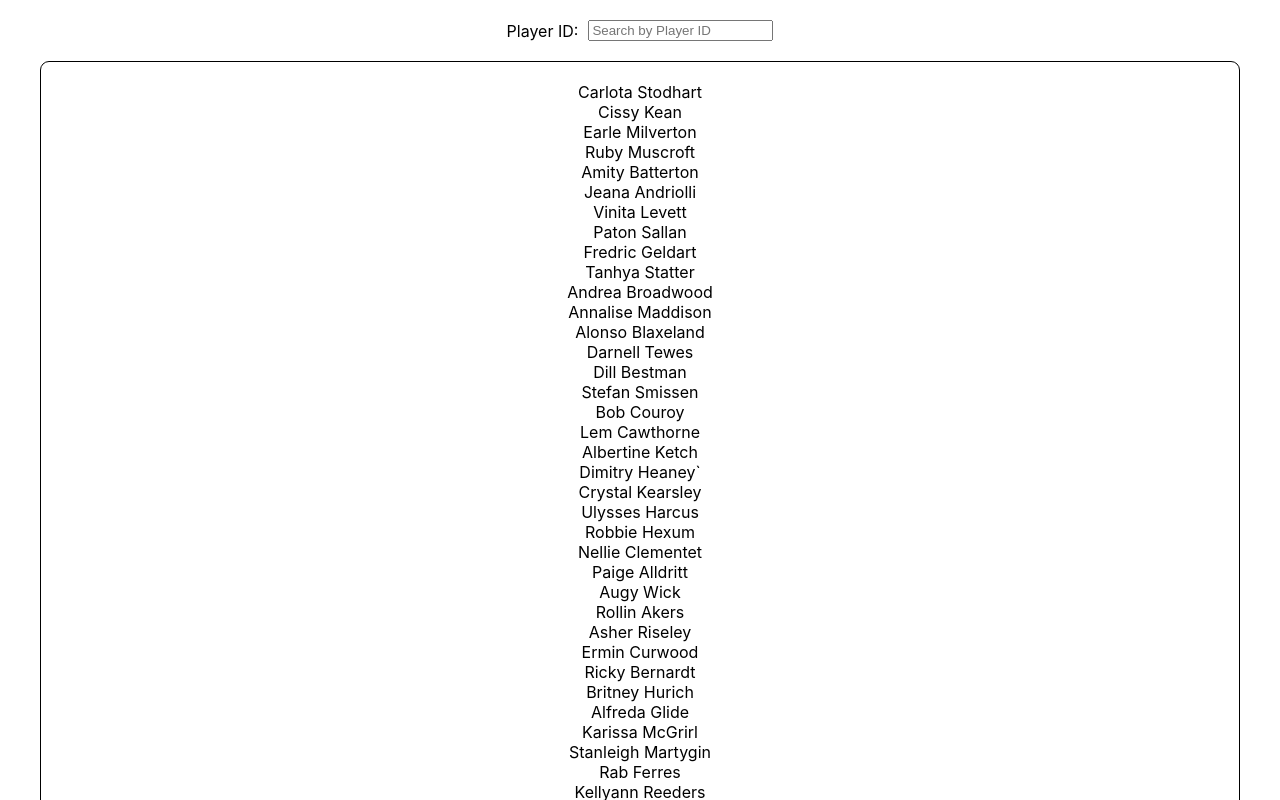
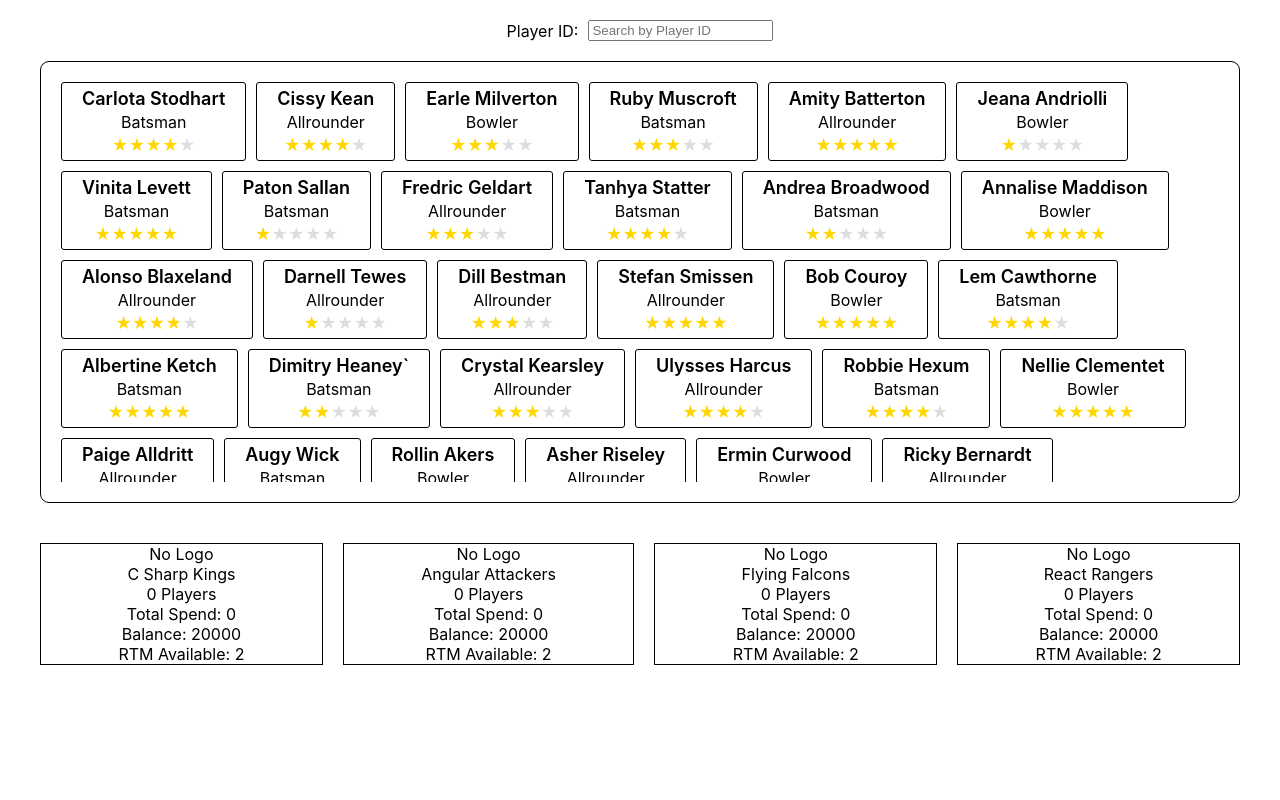
Before and after one commit to saurabh14/cricAuction, a React (Create React App) app: page / in a window 1280 px wide. Shown: the top 800 px of the page. Built offline with nearby package versions, Linux system fonts and the light colour scheme.

Commit message:
updated full players rating

```diff
--- a/src/assets/style/auctionPage.scss
+++ b/src/assets/style/auctionPage.scss
@@ -54,3 +54,50 @@
         border: 1px solid;
     }
 }
+
+.playerListwrapper-card{
+    display: flex;
+    flex-wrap: wrap;
+    max-height: 400px;
+    overflow: auto;
+    gap: 10px;
+    .PlayerListCard{
+        display: flex;
+        border: 1px solid;
+        border-radius: 3px;
+        padding: 5px 20px;
+        gap: 3px;
+        flex-wrap: wrap;
+        align-items: center;
+        justify-content: space-evenly;
+        flex-direction: column;
+        .playerName{
+            font-size: 18px;
+            font-weight: 600;
+        }
+        .RatingContainer > span::before {
+            content: "\2605";
+            color: #ddd;
+        }
+
+        .RatingContainer.star1 span:nth-of-type(1)::before {
+            color: gold;
+        }
+
+        .RatingContainer.star2 span:nth-of-type(-n+2)::before {
+            color: gold;
+        }
+
+        .RatingContainer.star3 span:nth-of-type(-n+3)::before {
+            color: gold;
+        }
+
+        .RatingContainer.star4 span:nth-of-type(-n+4)::before {
+            color: gold;
+        }
+
+        .RatingContainer.star5 span:nth-of-type(-n+5)::before {
+            color: gold;
+        }
+    }
+}
--- a/src/components/auctionPage/fullPlayers.jsx
+++ b/src/components/auctionPage/fullPlayers.jsx
@@ -1,10 +1,13 @@
 function FullPlayers({players}){
     return (
-        <div>
+        <div className="playerListwrapper-card">
              {players.map((player) => (
-                <div key={player.id}>
-                    <span>{player.name}</span>
-                    <div className="RatingContainer"></div>
+                <div key={player.id} className="PlayerListCard">
+                    <div className="playerName">{player.name}</div>
+                    <div className="playerAttributes">{player.playerAttributes}</div>
+                    <div className={`RatingContainer star${player.stars}`} >
+                        <span></span><span></span><span></span><span></span><span></span>
+                    </div>
                 </div>
             ))}
         </div>
```
